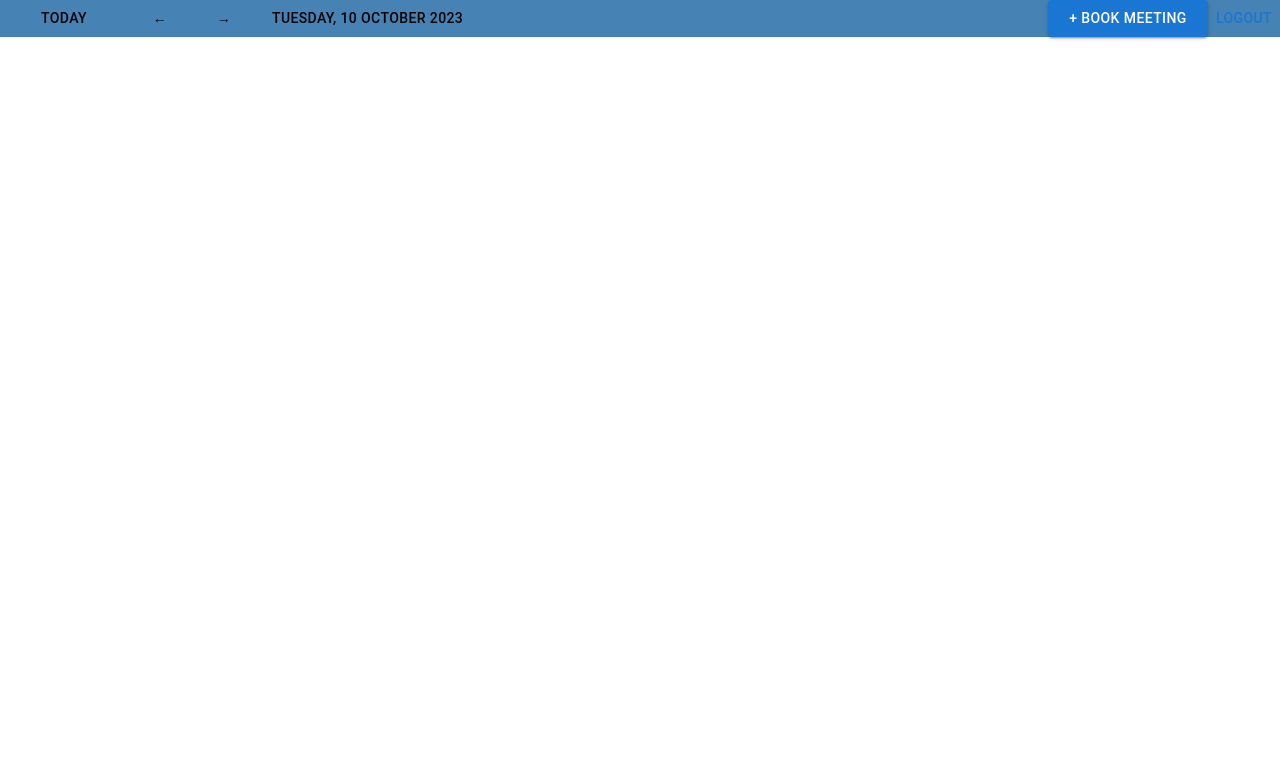
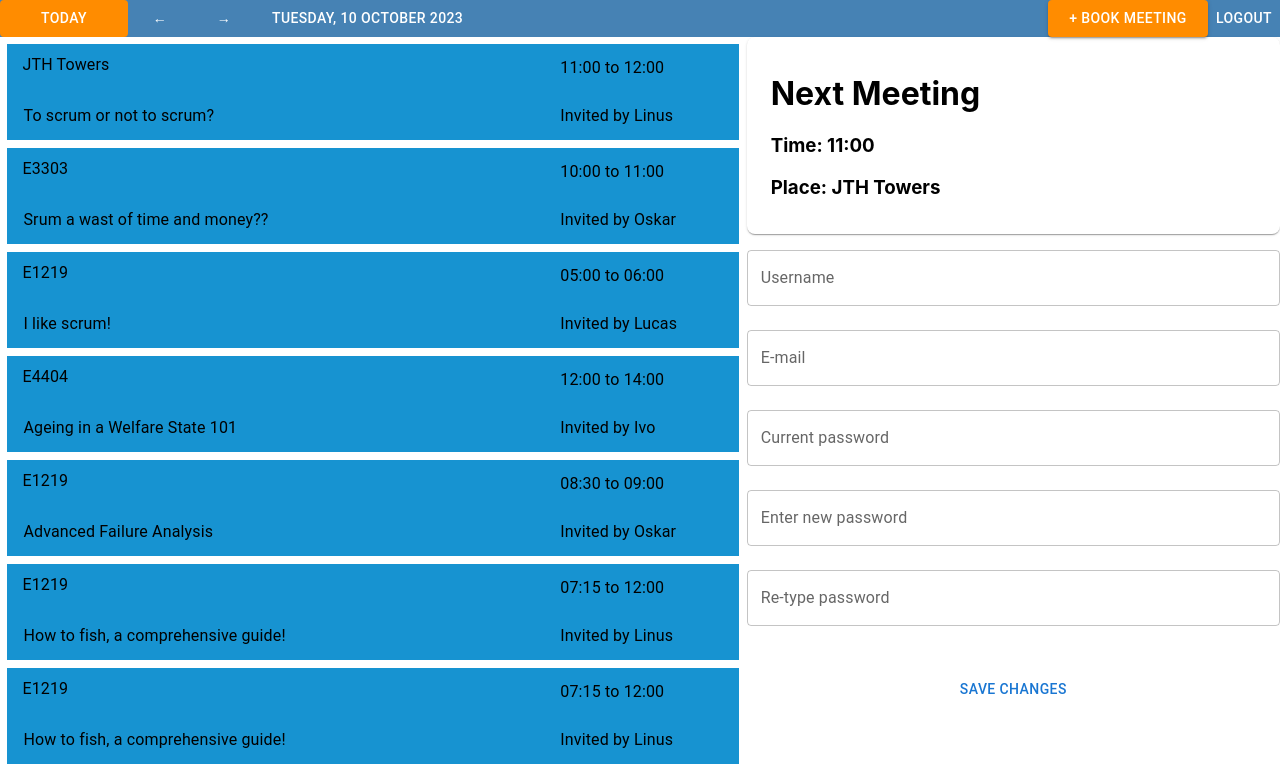
Before and after one commit to Linkan42/TimeFlow, a React (Create React App) app: page /home in a window 1280 px wide. Shown: the top 770 px of the page. Built offline with nearby package versions, Linux system fonts and the light colour scheme.

Commit message:
dashboard rework up

```diff
--- a/src/View/CoworkerList/CoworkerList.css
+++ b/src/View/CoworkerList/CoworkerList.css
@@ -1,17 +1,17 @@
 .grid{
     padding: 1%!important;
 }
+
 .coWorkerList{
-color: black !important;
-box-shadow: 1;
-border-radius: 2!important;
-overflow: auto!important;
-background-color: #1793d1 !important;
-max-height: 100vh!important;
-min-height: 100vh;
+    color: black !important;
+    box-shadow: 1;
+    border-radius: 2 !important;
+    overflow: auto !important;
+    background-color: #1793d1 !important;
+    max-height: 100% !important;
+    min-height: 100% !important;
 }
 
 .coWorkerInfo{
-    padding: 1vw!important;
-    border-radius: 2!important;
+    border-radius: 2 !important;
 }
--- a/src/View/CoworkerList/CoworkerList.js
+++ b/src/View/CoworkerList/CoworkerList.js
@@ -12,8 +12,8 @@ export class CoworkerList extends Component {
                     {menuItems.map(item => (
                         <ListItemButton className="coWorkerInfo">
                         <Grid item xs={12}>
-                                <Grid xs={6}>{item.name}</Grid>
-                                <Grid xs={6}>{item.work}</Grid>
+                            <Grid xs={6}>{item.name}</Grid>
+                            <Grid xs={6}>{item.work}</Grid>
                         </Grid>
                         </ListItemButton>
                     ))}
--- a/src/View/HeadPanel/HeadPanel.css
+++ b/src/View/HeadPanel/HeadPanel.css
@@ -1,15 +1,15 @@
 .day {
-    background-color: darkorange;
-    color: white;
-    width: 20%;
+    background-color: darkorange !important;
+    color: white !important;
+    width: 20% !important;
 }
 
 .button {
-    color: white;
+    color: white !important;
 }
 
 .newMeeting {
-    background-color: darkorange;
-    color: white;
-    width: 25%;
+    background-color: darkorange !important;
+    color: white !important;
+    width: 25% !important;
 }
--- a/src/View/HomePage/HomePage.js
+++ b/src/View/HomePage/HomePage.js
@@ -1,12 +1,10 @@
 import React,{Component} from "react";
 import {Grid} from "@mui/material";
 
-import {CoworkerList} from '../CoworkerList/CoworkerList';
 import {WeekDisplay} from '../WeekDisplay/WeekDisplay';
 import {NextMeeting} from '../NextMeeting/NextMeeting';
 import HeadPanel from "../HeadPanel/HeadPanel"
-
-import '../../App.css';
+import Profile from "../Profile/profile";
 
 export class HomePage extends Component {
     render(){
@@ -15,6 +13,17 @@ export class HomePage extends Component {
                 <Grid item xs={12}>
                     <HeadPanel/>
                 </Grid>
+                <Grid item xs={7}>
+                    <WeekDisplay/>
+                </Grid>
+                <Grid item xs={5}>
+                    <Grid container item xs={12}>
+                        <NextMeeting/>
+                    </Grid>
+                    <Grid item xs={12}>
+                        <Profile/>
+                    </Grid>
+                </Grid>
             </Grid>
 
         )
--- /dev/null
+++ b/src/View/Profile/profile.css
@@ -0,0 +1,22 @@
+.container {
+    max-height: 100%;
+    min-height: 100%;
+    max-width: 100%;
+    min-width: 100%;
+
+    overflow-y: visible;
+}
+
+.save_button {
+    position: absolute;
+    left: 50%;
+    transform: translate(-50%, 100%); /* Center horizontally and vertically */
+
+    /*
+    position: absolute;                 is often used to position the element relative to its nearest positioned ancestor,
+                                        usually the parent container.
+    top: 50% and left: 50%;             position the top-left corner of the element at the center of its parent container.
+    transform: translate(-50%, -50%);   then moves the element back up and to the left by 50% of its own height and width,
+                                        effectively centering the entire element within the container
+    */
+}
--- /dev/null
+++ b/src/View/Profile/profile.js
@@ -0,0 +1,64 @@
+import { Grid, TextField, Button } from "@mui/material";
+import { React, Component } from "react";
+
+import '../Profile/profile.css'
+
+const handleSaveButton = () => {
+    alert("Save button pressed");
+}
+
+export class Profile extends Component {
+    render(){
+        return(
+            <Grid Container className='container'>
+                <Grid item xs={12}>
+                    <TextField  margin="normal"
+                                id="name"
+                                label="Username"
+                                type="text"
+                                fullWidth
+                    />
+                </Grid>
+                <Grid item xs={12}>
+                    <TextField  margin="normal"
+                                id="email"
+                                label="E-mail"
+                                type="email"
+                                fullWidth
+                    />
+                </Grid>
+                <Grid item xs={12}>
+                    <TextField  margin="normal"
+                                id="cur_password"
+                                label="Current password"
+                                type="password"
+                                fullWidth
+                    />
+                </Grid>
+                <Grid item xs={12}>
+                    <TextField  margin="normal"
+                                id="new_password"
+                                label="Enter new password"
+                                type="password"
+                                fullWidth
+                    />
+                </Grid>
+                <Grid item xs={12}>
+                    <TextField  margin="normal"
+                                id="re_new_password"
+                                label="Re-type password"
+                                type="password"
+                                fullWidth
+                    />
+                </Grid>
+                <Grid item xs={12}>
+                    <Button className="save_button" onClick={handleSaveButton}>
+                        Save changes
+                    </Button>
+                </Grid>
+            </Grid>
+        )
+    }
+}
+
+export default Profile;
--- a/src/View/WeekDisplay/WeekDisplay.css
+++ b/src/View/WeekDisplay/WeekDisplay.css
@@ -1,10 +1,18 @@
 .Panel{
     padding: 1%!important;
+    max-height: 100%;
+    min-height: 100%;
+    max-width: 100%;
+    min-width: 100%;
+
+    overflow-y: auto;
 }
+
 .ListItemButton{
     width: auto;
     height: inherit;
     background-color: #1793d1 !important;
+    border-radius: 2 !important;
 }
 
 .InfoBox{
@@ -17,10 +25,3 @@
     padding-left: 15px;
     padding-top: 10px;
 }
-
-.StackPanel{
-    height: auto !important;
-    overflow-y: auto;
-    max-height: 100vh!important;
-    min-height: 100vh;
-}
--- a/src/View/WeekDisplay/WeekDisplay.js
+++ b/src/View/WeekDisplay/WeekDisplay.js
@@ -1,13 +1,13 @@
-import { Grid, Stack, ListItemButton, ListItemText } from "@mui/material";
+import { Grid, Stack, ListItemButton, ListItemText, Container } from "@mui/material";
 import React,{Component} from "react";
-import '../color.css';
+
 import './WeekDisplay.css';
 
 export class WeekDisplay extends Component {
     render(){
         return(
-            <Grid className="Panel">
-                <Stack className="StackPanel" spacing={1}>
+            <Container className="Panel">
+                <Stack spacing={1}>
                     {Meetings.map(Meeting => (
                         <ListItemButton className="ListItemButton">
                             <Grid container
@@ -31,7 +31,7 @@ export class WeekDisplay extends Component {
                         </ListItemButton>
                     ))}
                 </Stack>
-            </Grid>
+            </Container>
         )
     }
 }
@@ -79,6 +79,76 @@ const Meetings = [
         msg: 'How to fish, a comprehensive guide!',
         creator: 'Linus',
     },
+    {
+        location: 'E1219',
+        start: '07:15',
+        end: '12:00',
+        msg: 'How to fish, a comprehensive guide!',
+        creator: 'Linus',
+    },
+    {
+        location: 'E1219',
+        start: '07:15',
+        end: '12:00',
+        msg: 'How to fish, a comprehensive guide!',
+        creator: 'Linus',
+    },
+    {
+        location: 'E1219',
+        start: '07:15',
+        end: '12:00',
+        msg: 'How to fish, a comprehensive guide!',
+        creator: 'Linus',
+    },
+    {
+        location: 'E1219',
+        start: '07:15',
+        end: '12:00',
+        msg: 'How to fish, a comprehensive guide!',
+        creator: 'Linus',
+    },
+    {
+        location: 'E1219',
+        start: '07:15',
+        end: '12:00',
+        msg: 'How to fish, a comprehensive guide!',
+        creator: 'Linus',
+    },
+    {
+        location: 'E1219',
+        start: '07:15',
+        end: '12:00',
+        msg: 'How to fish, a comprehensive guide!',
+        creator: 'Linus',
+    },
+    {
+        location: 'E1219',
+        start: '07:15',
+        end: '12:00',
+        msg: 'How to fish, a comprehensive guide!',
+        creator: 'Linus',
+    },
+    {
+        location: 'E1219',
+        start: '07:15',
+        end: '12:00',
+        msg: 'How to fish, a comprehensive guide!',
+        creator: 'Linus',
+    },
+    {
+        location: 'E1219',
+        start: '07:15',
+        end: '12:00',
+        msg: 'How to fish, a comprehensive guide!',
+        creator: 'Linus',
+    },
+    {
+        location: 'E1219',
+        start: '07:15',
+        end: '12:00',
+        msg: 'How to fish, a comprehensive guide!',
+        creator: 'Linus',
+    },
 ]
 
 export default WeekDisplay;
```
